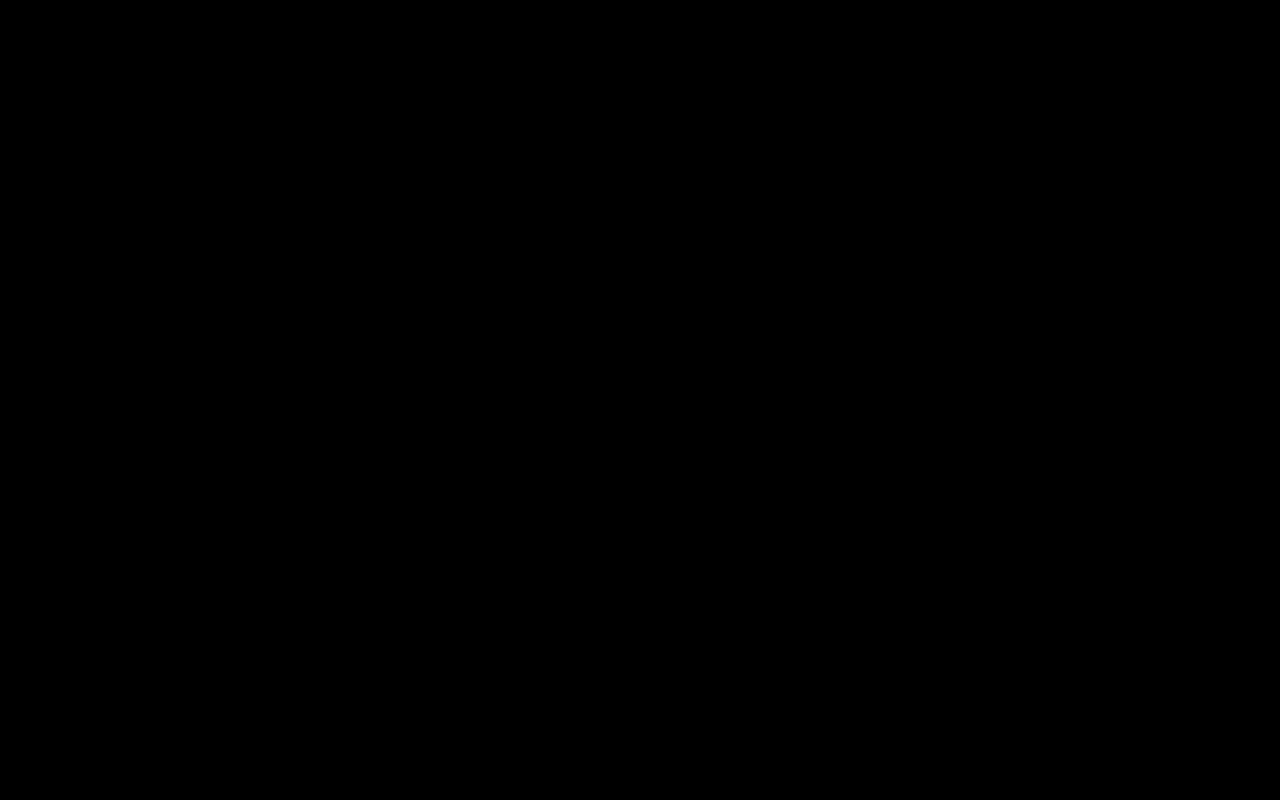
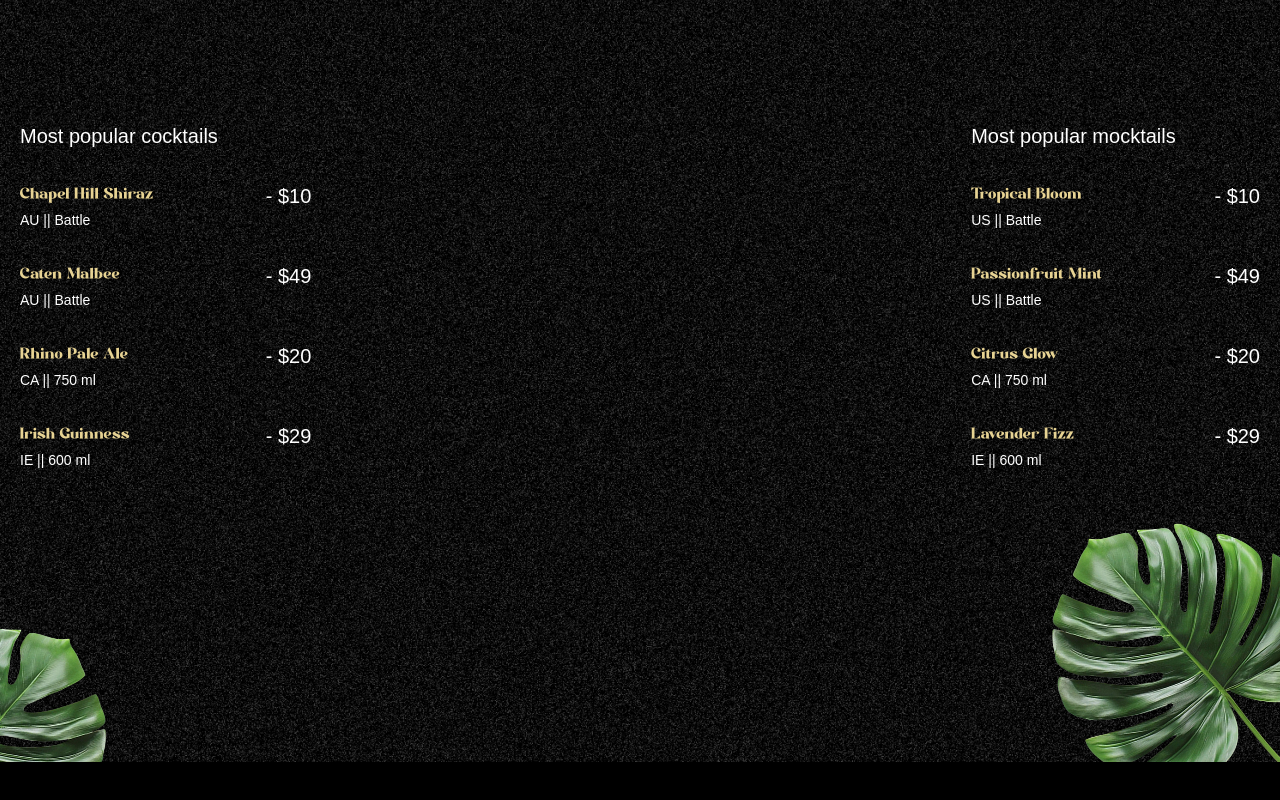
Before and after one commit to TheSaviourEking/mojito_cocktails, a React (Vite) app: page / in a window 1280 px wide. Shown: the part 838-1638 px from the top of the page. Before the commit the page ends 1600 px from the top, so only its background shows below. Built offline with nearby package versions, Linux system fonts and the light colour scheme; a web font is replaced by a local one.

Commit message:
Add Cocktails component with GSAP animations and update Hero component scroll behavior

```diff
--- a/src/App.jsx
+++ b/src/App.jsx
@@ -2,6 +2,7 @@
 import Hero from "./components/Hero";
 import Navbar from "./components/Navbar";
 import gsap from "gsap";
+import Cocktails from "./components/Cocktails";
 
 gsap.registerPlugin(ScrollTrigger, SplitText);
 
@@ -10,6 +11,8 @@
     <main>
       <Navbar />
       <Hero />
+      <Cocktails />
+      <div className="h-dvh"></div>
     </main>
   );
 }
--- /dev/null
+++ b/src/components/Cocktails.jsx
@@ -0,0 +1,82 @@
+import React from "react";
+import { cocktailLists, mockTailLists } from "../../constants";
+import { useGSAP } from "@gsap/react";
+import gsap from "gsap";
+
+const Cocktails = () => {
+  useGSAP(() => {
+    const parrallaxTimeline = gsap.timeline({
+      scrollTrigger: {
+        trigger: "#cocktails",
+        start: "top 30%",
+        end: "bottom 80%",
+        scrub: true,
+      },
+    });
+    parrallaxTimeline
+      .from("#c-left-leaf", { x: -100, y: 100 })
+      .from("c-right-leaf", { x: 100, y: 200 });
+    // gsap
+    //   .timeline({
+    //     scrollTrigger: {
+    //       trigger: "#cocktails",
+    //       start: "top top",
+    //       end: "bottom top",
+    //       scrub: true,
+    //     },
+    //   })
+    //   .to("#c-right-leaf", { y: 500 }, 0)
+    //   .to("#c-left-leaf", { y: -500 }, 0);
+  }, []);
+  return (
+    <section className="noisy" id="cocktails">
+      <img src="/images/cocktail-left-leaf.png" alt="l-leaf" id="c-left-leaf" />
+
+      <img
+        src="/images/cocktail-right-leaf.png"
+        alt="r-leaf"
+        id="c-right-leaf"
+      />
+
+      <div className="list">
+        <div className="popular">
+          <h2>Most popular cocktails</h2>
+
+          <ul>
+            {cocktailLists.map(({ name, country, detail, price }) => (
+              <li key={name}>
+                <div className="md:me-28">
+                  <h3>{name}</h3>
+                  <p>
+                    {country} || {detail}
+                  </p>
+                </div>
+                <span>- {price}</span>
+              </li>
+            ))}
+          </ul>
+        </div>
+
+        <div className="loved">
+          <h2>Most popular mocktails</h2>
+
+          <ul>
+            {mockTailLists.map(({ name, country, detail, price }) => (
+              <li key={name}>
+                <div className="md:me-28">
+                  <h3>{name}</h3>
+                  <p>
+                    {country} || {detail}
+                  </p>
+                </div>
+                <span>- {price}</span>
+              </li>
+            ))}
+          </ul>
+        </div>
+      </div>
+    </section>
+  );
+};
+
+export default Cocktails;
--- a/src/components/Hero.jsx
+++ b/src/components/Hero.jsx
@@ -36,7 +36,7 @@
           trigger: "#hero",
           start: "top top",
           end: "bottom top",
-          scrub: 1,
+          scrub: true, // or use number to count the seconds before response
           // markers: true,
         },
       })
```
